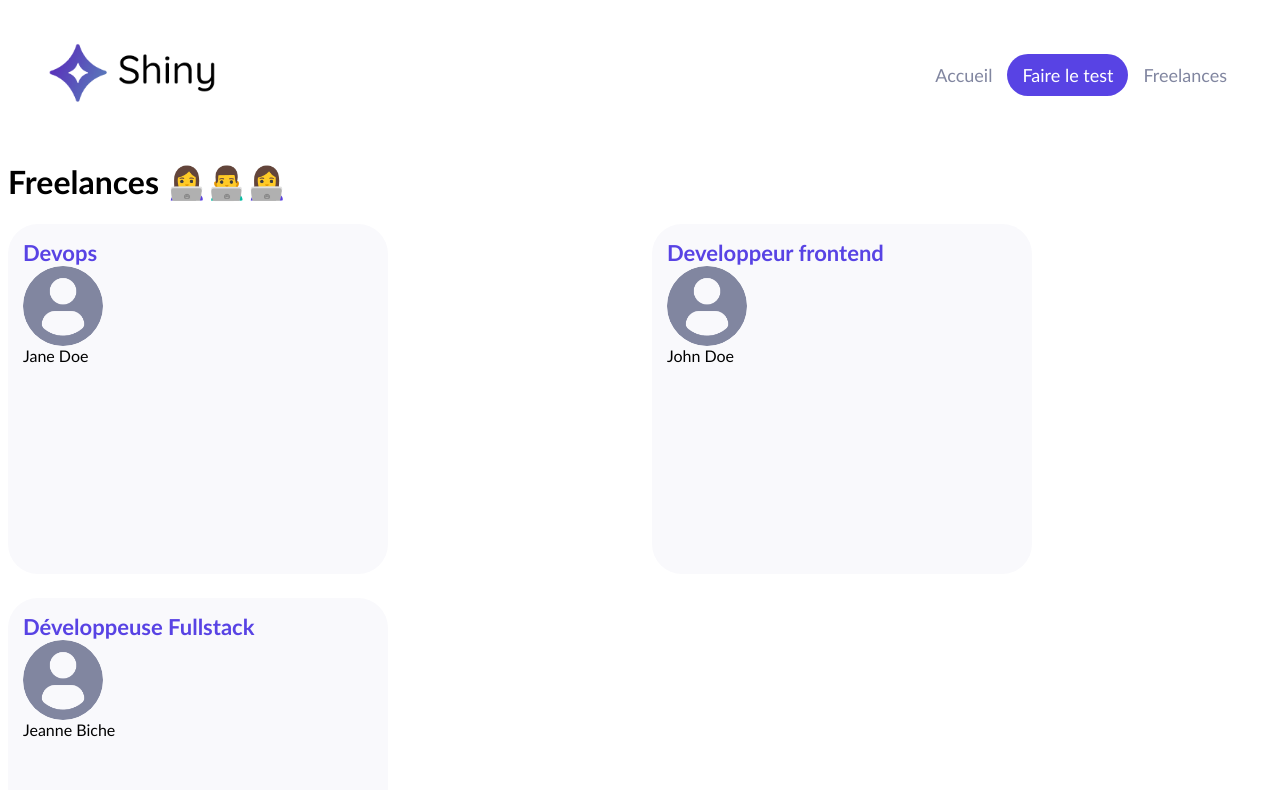
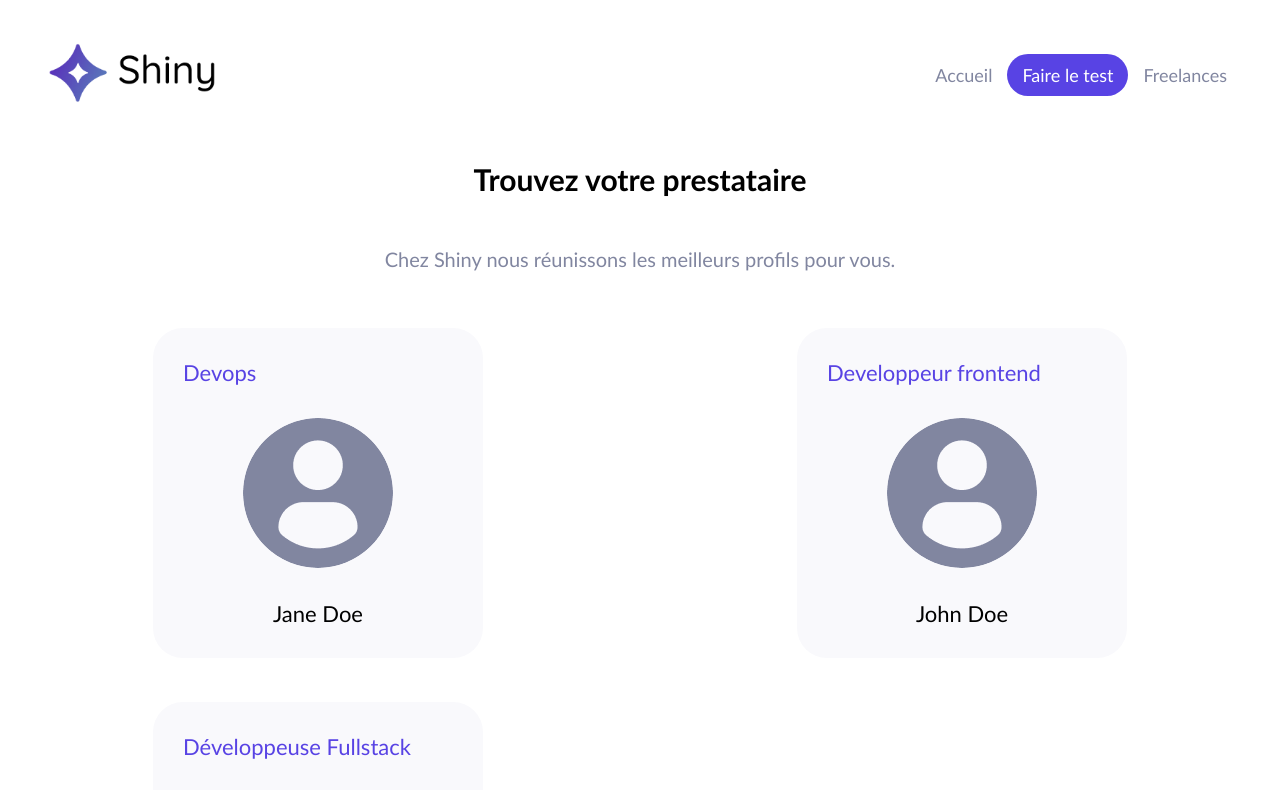
Before and after one commit to SaiedZ/shiny-agency-react-tutorial, a React (Create React App) app: page /freelances in a window 1280 px wide. Shown: the top 790 px of the page. Built offline with nearby package versions, Linux system fonts and the light colour scheme.

Commit message:
styling Card component

```diff
--- a/src/components/Card/index.jsx
+++ b/src/components/Card/index.jsx
@@ -2,27 +2,39 @@ import React from 'react'
 
 import PropTypes from 'prop-types'
 import styled from 'styled-components'
-
+import colors from '../../utils/style/colors'
 import DefaultPicture from '../../assets/profile.png'
-import colors from '../../utils/style/colors'
 
 const CardLabel = styled.span`
-    color: ${colors.primary};
+    color: #5843e4;
     font-size: 22px;
-    font-weight: bold;
+    font-weight: normal;
+    padding-left: 15px;
 `
+
+const CardTitle = styled.span`
+    color: black;
+    font-size: 22px;
+    font-weight: normal;
+    align-self: center;
+`
+
 const CardImage = styled.img`
-    height: 80px;
-    width: 80px;
+    height: 150px;
+    width: 150px;
+    align-self: center;
     border-radius: 50%;
 `
+
 const CardWrapper = styled.div`
     display: flex;
     flex-direction: column;
+    justify-content: space-around;
     padding: 15px;
     background-color: ${colors.backgroundLight};
     border-radius: 30px;
-    width: 350px;
+    width: 300px;
+    height: 300px;
     transition: 200ms;
     &:hover {
         cursor: pointer;
@@ -32,12 +44,10 @@ const CardWrapper = styled.div`
 
 function Card({ label, title, picture }) {
     return (
-        <CardWrapper
-            style={{ display: 'flex', flexDirection: 'column', padding: 15 }}
-        >
+        <CardWrapper>
             <CardLabel>{label}</CardLabel>
             <CardImage src={picture} alt="freelance" />
-            <span>{title}</span>
+            <CardTitle>{title}</CardTitle>
         </CardWrapper>
     )
 }
--- a/src/pages/Freelances/index.jsx
+++ b/src/pages/Freelances/index.jsx
@@ -1,50 +1,60 @@
 import React from 'react'
 
+import Card from '../../components/Card'
 import styled from 'styled-components'
-
-import Card from '../../components/Card'
-import DefaultPicture from '../../assets/profile.png'
-
-const freelanceProfiles = [
-    {
-        name: 'Jane Doe',
-        jobTitle: 'Devops',
-        picture: DefaultPicture,
-    },
-    {
-        name: 'John Doe',
-        jobTitle: 'Developpeur frontend',
-        picture: DefaultPicture,
-    },
-    {
-        name: 'Jeanne Biche',
-        jobTitle: 'Développeuse Fullstack',
-        picture: DefaultPicture,
-    },
-]
+import colors from '../../utils/style/colors'
 
 const CardsContainer = styled.div`
     display: grid;
     gap: 24px;
     grid-template-rows: 350px 350px;
     grid-template-columns: repeat(2, 1fr);
+    align-items: center;
+    justify-items: center;
 `
+
+const PageTitle = styled.h1`
+    font-size: 30px;
+    color: black;
+    text-align: center;
+    padding-bottom: 30px;
+`
+
+const PageSubtitle = styled.h2`
+    font-size: 20px;
+    color: ${colors.secondary};
+    font-weight: 300;
+    text-align: center;
+    padding-bottom: 30px;
+`
+
+const freelanceProfiles = [
+    {
+        name: 'Jane Doe',
+        jobTitle: 'Devops',
+    },
+    {
+        name: 'John Doe',
+        jobTitle: 'Developpeur frontend',
+    },
+    {
+        name: 'Jeanne Biche',
+        jobTitle: 'Développeuse Fullstack',
+    },
+]
 
 function Freelances() {
     return (
         <div>
-            <h1>
-                Freelances{' '}
-                <span role="img" aria-label="desc">
-                    👩‍💻👨‍💻👩‍💻
-                </span>
-            </h1>
+            <PageTitle>Trouvez votre prestataire</PageTitle>
+            <PageSubtitle>
+                Chez Shiny nous réunissons les meilleurs profils pour vous.
+            </PageSubtitle>
             <CardsContainer>
                 {freelanceProfiles.map((profile, index) => (
                     <Card
                         key={`${profile.name}-${index}`}
                         label={profile.jobTitle}
-                        picture={profile.picture}
                         title={profile.name}
                     />
                 ))}
```
